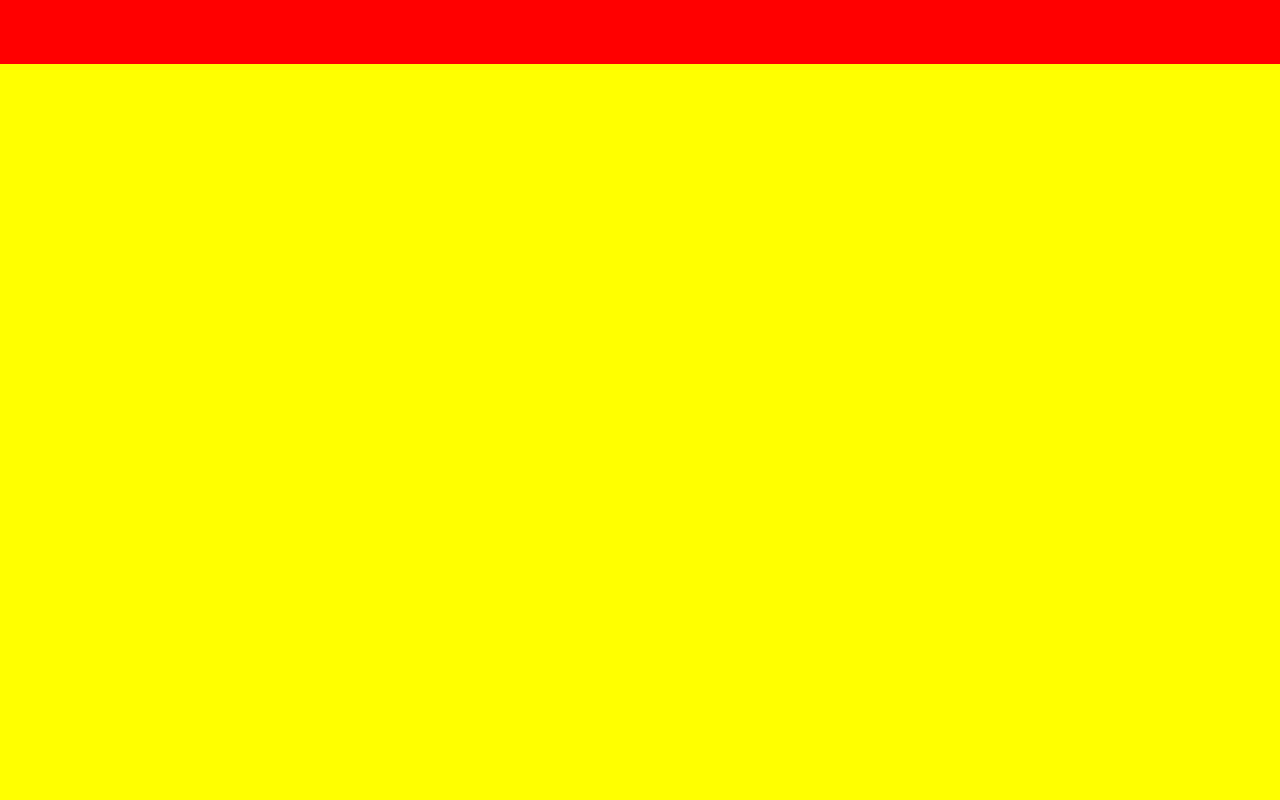
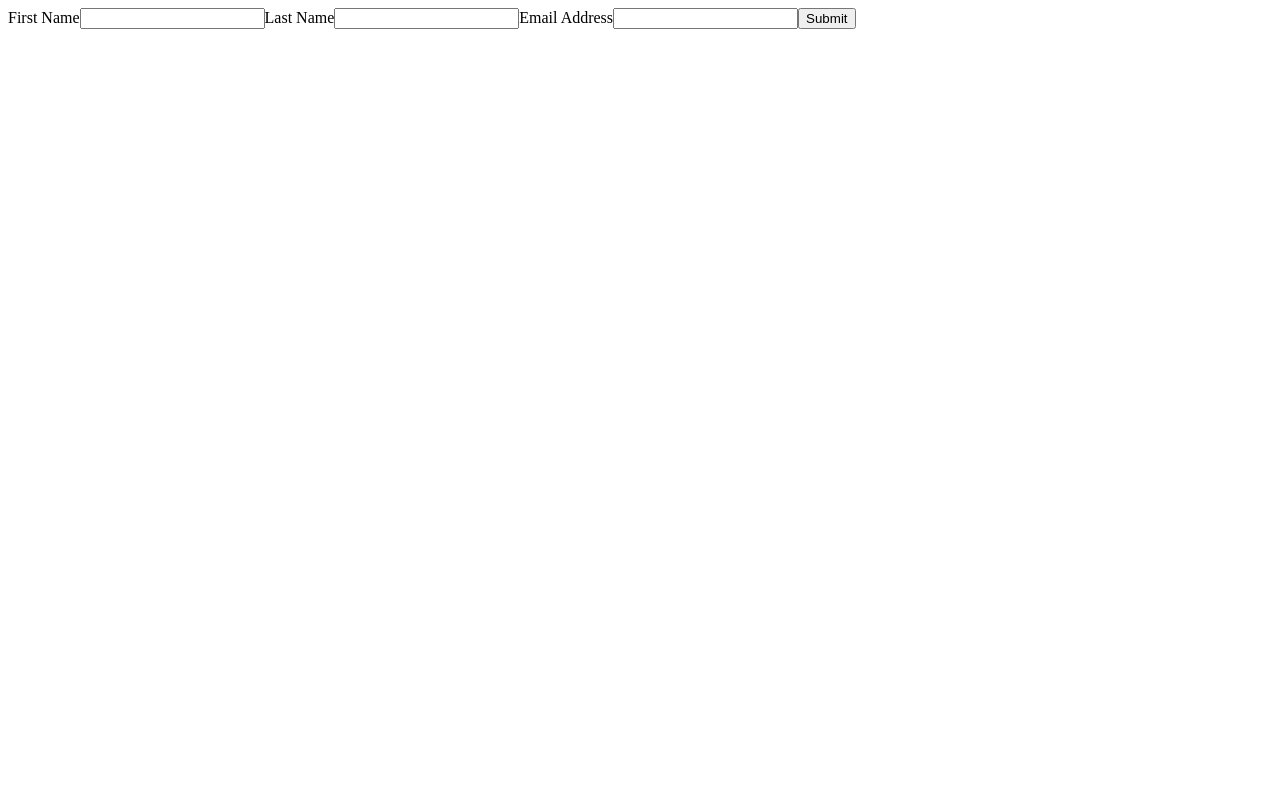
Before and after one commit to newton-huynh/HackRiceX, a React (Create React App) app: page /Home in a window 1280 px wide. Shown: the top 800 px of the page. Built offline with nearby package versions, Linux system fonts and the light colour scheme.

Commit message:
Form testing.

```diff
--- a/package.json
+++ b/package.json
@@ -6,11 +6,13 @@
     "@testing-library/jest-dom": "^4.2.4",
     "@testing-library/react": "^9.5.0",
     "@testing-library/user-event": "^7.2.1",
+    "formik": "^2.1.5",
     "react": "^16.13.1",
     "react-dom": "^16.13.1",
     "react-scripts": "3.4.3",
     "react-select": "^3.1.0",
-    "styled-components": "^5.2.0"
+    "styled-components": "^5.2.0",
+    "yup": "^0.29.3"
   },
   "scripts": {
     "start": "react-scripts start",
--- a/src/QuizTesting.js
+++ b/src/QuizTesting.js
@@ -27,8 +27,58 @@ class SelectElement extends React.Component {
     }
 }
 
+function getLocations(info) {
+    let locations = [];
+    for (const record of info.records) {
+        const city = record.fields.CITY;
+        const state = record.fields.STATE;
+        // TODO: check if location already in locations
+        locations.push({
+            value: city + ", " + state,
+            label: city + ", " + state,
+        });
+    }
+    return locations;
+}
 
-function QuizTesting() {
+const sheetInfo = {
+    "records": [
+        {
+            "id": "recdqU4dbZsh2CsYk",
+            "fields": {
+                "STATE": "GA",
+                "CITY": "Atlanta",
+                "CONTACT NAME": "Emily Strongwater",
+                "OFFICE": "Strongwater & Associates",
+                "PHONE": "404-872-1700"
+            },
+            "createdTime": "2020-09-19T04:55:03.000Z"
+        },
+        {
+            "id": "recddtkAjjTKcGf2x",
+            "fields": {
+                "STATE": "TX",
+                "CITY": "Houston",
+                "CONTACT NAME": "J. Edward Shipp",
+                "PHONE": "404-507-6773"
+            },
+            "createdTime": "2020-09-19T04:55:03.000Z"
+        },
+        {
+            "id": "recoyU4PrrUULDDMp",
+            "fields": {
+                "STATE": "CA",
+                "CITY": "Cupertino",
+                "CONTACT NAME": "Adam Brown",
+                "OFFICE": "Law Office of Adam D. Brown",
+                "PHONE": "404-476-6695"
+            },
+            "createdTime": "2020-09-19T04:55:03.000Z"
+        }
+    ],
+    "offset": "recoyU4PrrUULDDMp"
+};
+
 const flavors = [
     { value: 'chocolate', label: 'Chocolate' },
     { value: 'strawberry', label: 'Strawberry' },
@@ -38,7 +88,10 @@ function QuizTesting() {
     { value: 'CA', label: 'California' },
     { value: 'TX', label: 'Texas' },
     { value: 'AR', label: 'Arkansas' },
-    ]
+];
+const locations = getLocations(sheetInfo);
+
+function QuizTesting() {
     const placesElement = <SelectElement
         options={places}
         searchable={true}
@@ -49,10 +102,16 @@ function QuizTesting() {
         searchable={false}
         multi={true}
     />
+    const locationsElement = <SelectElement
+        options={locations}
+        searchable={true}
+        multi={false}
+    />
     return (
         <div className="QuizTesting">
             {placesElement}
             {flavorsElement}
+            {locationsElement}
         </div>
     );
 }
--- a/src/index.js
+++ b/src/index.js
@@ -1,19 +1,97 @@
-import React from 'react';
-import ReactDOM from 'react-dom';
-import './index.css';
-import App from './App';
-import QuizTesting from './QuizTesting';
-import * as serviceWorker from './serviceWorker';
+// import React from 'react';
+// import ReactDOM from 'react-dom';
+// import './index.css';
+// import App from './App';
+// import QuizTesting from './QuizTesting';
+// import * as serviceWorker from './serviceWorker';
 
-ReactDOM.render(
-  <React.StrictMode>
-    <App />
-    <QuizTesting />
-  </React.StrictMode>,
-  document.getElementById('root')
-);
+// ReactDOM.render(
+//   <React.StrictMode>
+//     <App />
+//     <QuizTesting />
+//   </React.StrictMode>,
+//   document.getElementById('root')
+// );
 
-// If you want your app to work offline and load faster, you can change
-// unregister() to register() below. Note this comes with some pitfalls.
-// Learn more about service workers: https://bit.ly/CRA-PWA
-serviceWorker.unregister();
+// // If you want your app to work offline and load faster, you can change
+// // unregister() to register() below. Note this comes with some pitfalls.
+// // Learn more about service workers: https://bit.ly/CRA-PWA
+// serviceWorker.unregister();
+
+import React from "react";
+import ReactDOM from "react-dom";
+import { FormikContext, useFormik } from "formik";
+import * as Yup from 'yup';
+// import "./styles.css";
+
+// const validate = values => {
+//   const errors = {};
+//   if (!values.firstName) {
+//     errors.firstName = 'Required';
+//   }
+//   if (!values.lastName) {
+//     errors.lastName = 'Required';
+//   }
+//   if (!values.email) {
+//     errors.email = 'Required';
+//   } else if (!/^[A-Z0-9._%+-]+@[A-Z0-9.-]+\.[A-Z]{2,4}$/i.test(values.email)) {
+//     errors.email = 'Invalid email address';
+//   }
+//   return errors;
+// };
+
+const SignupForm = () => {
+  const formik = useFormik({
+    initialValues: {
+      firstName: '',
+      lastName: '',
+      email: ''
+    },
+    validationSchema: Yup.object({
+      firstName: Yup.string()
+        .required('Required'),
+      lastName: Yup.string()
+        .required('Required'),
+      email: Yup.string()
+        .email('Invalid email address')
+        .required('Required')
+    }),
+    onSubmit: values => {
+      alert(JSON.stringify(values, null, 2));
+    }
+  });
+  return (
+    <form onSubmit={formik.handleSubmit}>
+      <label htmlFor="firstName">First Name</label>
+      <input
+        id="firstName"
+        name="lastName"
+        type="text"
+        {...formik.getFieldProps('firstName')}
+      />
+      {formik.touched.firstName && formik.errors.firstName ? <div>{formik.errors.firstName}</div> : null}
+      <label htmlFor="lastName">Last Name</label>
+      <input
+        id="lastName"
+        type="text"
+        {...formik.getFieldProps('lastName')}
+      />
+      {formik.touched.lastName && formik.errors.lastName ? <div>{formik.errors.lastName}</div> : null}
+      <label htmlFor="email">Email Address</label>
+      <input
+        id="email"
+        type="email"
+        {...formik.getFieldProps('email')}
+      />
+      {formik.touched.email && formik.errors.email ? <div>{formik.errors.email}</div> : null}
+      <button type="submit">Submit</button>
+    </form>
+  );
+};
+
+function App() {
+  return <SignupForm />;
+}
+
+const rootElement = document.getElementById("root");
+ReactDOM.render(<App />, rootElement);
```
Also changed, not shown: 1 other file (tests, documents, lock files or other folders). Lines whose indentation alone changed are shown as unchanged.
